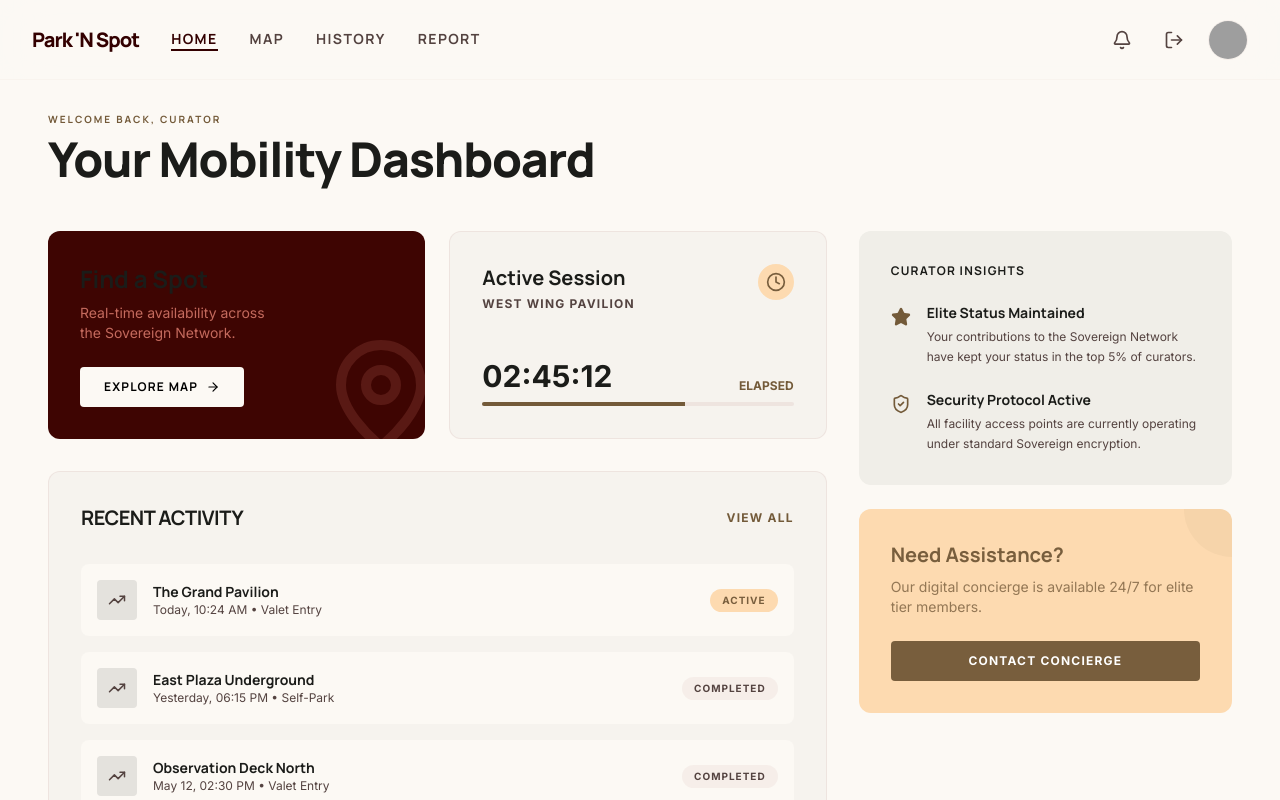
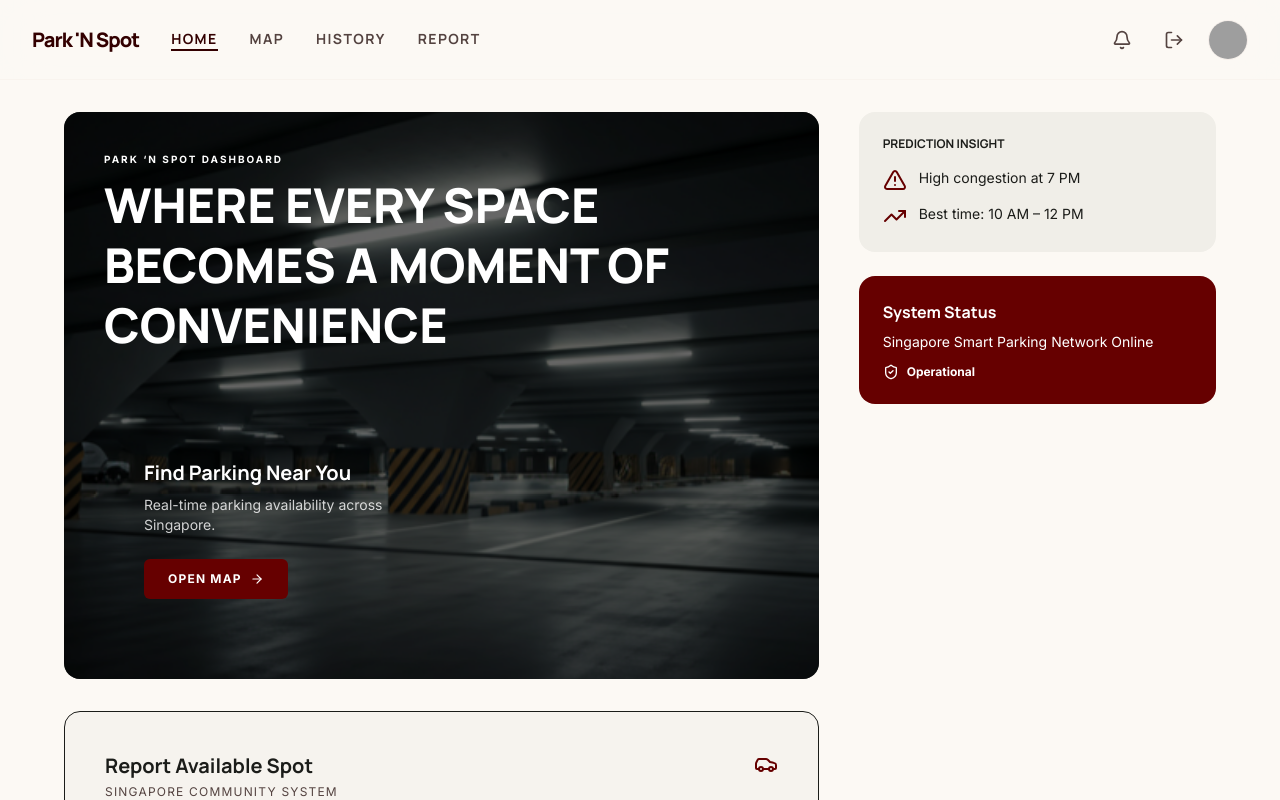
Before and after one commit to ELECTIVE12/PARK-N-SPOT, a React (Vite) app: page /home in a window 1280 px wide. Shown: the top 800 px of the page. Built offline with nearby package versions, Linux system fonts and the light colour scheme; sample sign-in values are in the browser's storage; grey boxes are pictures that could not be loaded; what @react-pdf/renderer would draw is missing.

Commit message:
Update Home.tsx

```diff
--- a/src/pages/user/Home.tsx
+++ b/src/pages/user/Home.tsx
@@ -1,130 +1,264 @@
-import React from 'react';
+import React, { useState } from 'react';
 import { motion } from 'motion/react';
-import { MapPin, Clock, Star, ArrowRight, TrendingUp, ShieldCheck } from 'lucide-react';
+import {
+  MapPin,
+  ArrowRight,
+  TrendingUp,
+  Car,
+  AlertTriangle,
+  BarChart2,
+  ShieldCheck,
+} from 'lucide-react';
 import { Link } from 'react-router-dom';
+import findparkgo from "../../components/images/findparkgo.png";
 
 export default function Home() {
+
+  const isMobile = window.innerWidth < 768;
+
+  const [showReport, setShowReport] = useState(false);
+  const [reportText, setReportText] = useState("");
+  const [submitted, setSubmitted] = useState(false);
+  const [error, setError] = useState("");
+  const totalParking = 200;
+  const [occupied, setOccupied] = useState(120);
+  const available = totalParking - occupied;
+
+  const handleSubmitReport = () => {
+    if (!reportText.trim()) {
+      setError("Please enter a parking location.");
+      return;
+    }
+
+    setError("");
+    console.log("Parking Report:", reportText);
+
+    setSubmitted(true);
+
+    setTimeout(() => {
+      setSubmitted(false);
+      setShowReport(false);
+      setReportText("");
+    }, 2000);
+  };
+
   return (
-    <main className="pt-28 pb-24 px-6 md:px-12 max-w-7xl mx-auto">
-      <header className="mb-12">
+
+    <div className="flex flex-col min-h-screen">
+
+      <main className="flex-1 pt-24 sm:pt-28 pb-10 px-4 sm:px-6 md:px-10 xl:px-16 2xl:px-24 max-w-[1800px] mx-auto">
+
+        <div className="grid grid-cols-1 xl:grid-cols-12 gap-6 sm:gap-8 lg:gap-10">
+          <section className="xl:col-span-8 space-y-6 sm:space-y-8">
+            <div className="relative rounded-2xl overflow-hidden">
+              <div
+                className="absolute inset-0"
+                style={{
+                  backgroundImage: `url(${findparkgo})`,
+                  backgroundSize: 'cover',
+                  backgroundPosition: 'center',
+                  animation: isMobile
+                    ? 'bgMoveMobile 25s ease-in-out infinite alternate'
+                    : 'bgMove 20s ease-in-out infinite alternate',
+                }}
+              />
+
+              <div className="absolute inset-0 bg-black/60" />
+
+              <div className="relative z-10 p-6 sm:p-8 lg:p-10">
+
+                {/* HEADER */}
+                <header className="mb-10 sm:mb-12 lg:mb-16">
                   <motion.div
                     initial={{ opacity: 0, x: -20 }}
                     animate={{ opacity: 1, x: 0 }}
-          className="flex flex-col gap-2"
+                    className="flex flex-col gap-2 max-w-4xl"
                   >
-          <span className="text-secondary font-headline tracking-[0.2em] uppercase text-[10px] font-bold">Welcome back, Curator</span>
-          <h1 className="text-4xl md:text-5xl font-headline font-black tracking-tight text-on-surface">Your Mobility Dashboard</h1>
+                    <span className="text-white font-bold tracking-[0.2em] uppercase text-[10px]">
+                      Park ‘n Spot Dashboard
+                    </span>
+
+                    <h1 className="text-2xl sm:text-3xl md:text-4xl xl:text-5xl font-black text-white leading-tight">
+                      WHERE EVERY SPACE BECOMES A MOMENT OF CONVENIENCE
+                    </h1>
                   </motion.div>
                 </header>
 
-      <div className="grid grid-cols-1 lg:grid-cols-12 gap-8">
-        {/* Quick Actions & Stats */}
-        <section className="lg:col-span-8 space-y-8">
                 <div className="grid grid-cols-1 md:grid-cols-2 gap-6">
-            <div className="bg-primary-container p-8 rounded-xl text-on-primary relative overflow-hidden group">
-              <div className="relative z-10">
-                <h3 className="text-2xl font-headline font-bold mb-2">Find a Spot</h3>
-                <p className="text-on-primary-container text-sm mb-6 max-w-[200px]">Real-time availability across the Sovereign Network.</p>
-                <Link to="/explore" className="inline-flex items-center gap-2 bg-surface text-primary px-6 py-3 rounded-sm font-headline font-bold text-xs uppercase tracking-widest hover:bg-secondary-container transition-all">
-                  Explore Map <ArrowRight size={14} />
+                  <div className="p-6 sm:p-8 lg:p-10 rounded-2xl relative overflow-hidden min-h-[220px] flex flex-col justify-between text-white">
+
+                    <div>
+                      <h3 className="text-lg sm:text-xl font-bold mb-2">
+                        Find Parking Near You
+                      </h3>
+
+                      <p className="text-white/80 text-xs sm:text-sm mb-6 max-w-[260px]">
+                        Real-time parking availability across Singapore.
+                      </p>
+
+                      <Link
+                        to="/explore"
+                        className="inline-flex items-center gap-2 bg-[#660000] text-white px-4 sm:px-6 py-2 sm:py-3 rounded-md font-bold text-xs uppercase tracking-widest hover:bg-[#7a0000] transition-all"
+                      >
+                        Open Map <ArrowRight size={14} />
                       </Link>
                     </div>
-              <MapPin size={120} className="absolute -bottom-4 -right-4 text-on-primary-container/20 group-hover:scale-110 transition-transform duration-500" />
                   </div>
 
-            <div className="bg-surface-container-low p-8 rounded-xl border border-outline-variant/30 flex flex-col justify-between">
-              <div className="flex justify-between items-start">
-                <div>
-                  <h3 className="text-xl font-headline font-bold text-on-surface">Active Session</h3>
-                  <p className="text-xs text-on-surface-variant uppercase tracking-widest font-bold mt-1">West Wing Pavilion</p>
-                </div>
-                <div className="bg-secondary-container p-2 rounded-full text-on-secondary-container">
-                  <Clock size={20} />
-                </div>
-              </div>
-              <div className="mt-8">
-                <div className="flex justify-between items-end mb-2">
-                  <span className="text-3xl font-black text-on-surface">02:45:12</span>
-                  <span className="text-xs font-bold text-secondary">ELAPSED</span>
-                </div>
-                <div className="w-full h-1 bg-outline-variant/30 rounded-full overflow-hidden">
-                  <motion.div
-                    initial={{ width: 0 }}
-                    animate={{ width: '65%' }}
-                    className="h-full bg-secondary"
-                  />
-                </div>
                 </div>
               </div>
             </div>
 
-          {/* Recent Activity */}
-          <div className="bg-surface-container-low rounded-xl p-8 border border-outline-variant/30">
-            <div className="flex justify-between items-center mb-8">
-              <h3 className="text-xl font-headline font-bold text-on-surface uppercase tracking-tight">Recent Activity</h3>
-              <Link to="/history" className="text-xs font-bold text-secondary uppercase tracking-widest hover:underline">View All</Link>
+            <div className="bg-surface-container-low p-6 sm:p-8 lg:p-10 rounded-2xl border flex flex-col justify-between min-h-[220px]">
+
+              <div className="flex justify-between items-start">
+                <div>
+                  <h3 className="text-lg sm:text-xl font-bold text-on-surface">
+                    Report Available Spot
+                  </h3>
+                  <p className="text-xs text-on-surface-variant uppercase tracking-widest mt-1">
+                    Singapore Community System
+                  </p>
                 </div>
-            <div className="space-y-4">
-              {[
-                { name: 'The Grand Pavilion', date: 'Today, 10:24 AM', type: 'Valet Entry', status: 'Active' },
-                { name: 'East Plaza Underground', date: 'Yesterday, 06:15 PM', type: 'Self-Park', status: 'Completed' },
-                { name: 'Observation Deck North', date: 'May 12, 02:30 PM', type: 'Valet Entry', status: 'Completed' },
-              ].map((activity, i) => (
-                <div key={i} className="flex items-center justify-between p-4 bg-surface rounded-lg group hover:bg-surface-container-high transition-all cursor-pointer">
-                  <div className="flex items-center gap-4">
-                    <div className="w-10 h-10 bg-surface-container-highest rounded-sm flex items-center justify-center text-on-surface-variant">
-                      <TrendingUp size={18} />
+
+                <Car className="text-[#660000]" />
               </div>
+
+              <button
+                onClick={() => setShowReport(true)}
+                className="mt-6 sm:mt-8 w-full py-2 sm:py-3 bg-[#660000] text-white text-xs font-bold uppercase tracking-widest rounded-md hover:bg-[#7a0000] transition-all"
+              >
+                Submit Report
+              </button>
+            </div>
+
+            <div className="bg-surface-container-low rounded-2xl p-6 sm:p-8 lg:p-10 border">
+
+              <div className="flex justify-between items-center mb-6">
+                <h3 className="text-lg font-bold uppercase">
+                  Live Parking Overview
+                </h3>
+                <BarChart2 className="text-[#660000]" />
+              </div>
+
+              <div className="grid grid-cols-3 text-center">
                 <div>
-                      <h4 className="font-bold text-on-surface text-sm">{activity.name}</h4>
-                      <p className="text-xs text-on-surface-variant">{activity.date} • {activity.type}</p>
+                  <p className="text-2xl font-black">{available}</p>
+                  <p className="text-xs uppercase">Available</p>
                 </div>
+
+                <div>
+                  <p className="text-2xl font-black">{occupied}</p>
+                  <p className="text-xs uppercase">Occupied</p>
                 </div>
-                  <span className={`text-[10px] font-bold uppercase tracking-widest px-3 py-1 rounded-full ${
-                    activity.status === 'Active' ? 'bg-secondary-container text-on-secondary-container' : 'bg-outline-variant/20 text-on-surface-variant'
-                  }`}>
-                    {activity.status}
-                  </span>
-                </div>
-              ))}
-            </div>
-          </div>
-        </section>
 
-        {/* Sidebar Info */}
-        <aside className="lg:col-span-4 space-y-6">
-          <div className="bg-surface-container p-8 rounded-xl space-y-6">
-            <h3 className="font-headline font-bold text-on-surface uppercase tracking-widest text-xs">Curator Insights</h3>
-            <div className="space-y-6">
-              <div className="flex gap-4">
-                <div className="text-secondary mt-1"><Star size={20} fill="currentColor" /></div>
                 <div>
-                  <h4 className="font-bold text-sm text-on-surface">Elite Status Maintained</h4>
-                  <p className="text-xs text-on-surface-variant leading-relaxed mt-1">Your contributions to the Sovereign Network have kept your status in the top 5% of curators.</p>
-                </div>
-              </div>
-              <div className="flex gap-4">
-                <div className="text-secondary mt-1"><ShieldCheck size={20} /></div>
-                <div>
-                  <h4 className="font-bold text-sm text-on-surface">Security Protocol Active</h4>
-                  <p className="text-xs text-on-surface-variant leading-relaxed mt-1">All facility access points are currently operating under standard Sovereign encryption.</p>
-                </div>
-              </div>
+                  <p className="text-2xl font-black text-[#660000]">7 PM</p>
+                  <p className="text-xs uppercase">Peak</p>
                 </div>
               </div>
 
-          <div className="bg-secondary-container p-8 rounded-xl relative overflow-hidden">
-            <div className="relative z-10">
-              <h3 className="text-xl font-headline font-bold text-on-secondary-container mb-2">Need Assistance?</h3>
-              <p className="text-sm text-on-secondary-container/80 mb-6">Our digital concierge is available 24/7 for elite tier members.</p>
-              <button className="w-full py-3 bg-on-secondary-container text-white text-xs font-bold uppercase tracking-widest rounded-sm hover:opacity-90 transition-all">
-                Contact Concierge
-              </button>
+              <div className="mt-6 h-2 bg-gray-300 rounded-full overflow-hidden">
+                <motion.div
+                  initial={{ width: 0 }}
+                  animate={{ width: `${(occupied / totalParking) * 100}%` }}
+                  className="h-full bg-[#660000]"
+                />
               </div>
-            <div className="absolute top-0 right-0 w-24 h-24 bg-on-secondary-container/5 rounded-full -mr-12 -mt-12"></div>
             </div>
+
+          </section>
+          <aside className="xl:col-span-4 space-y-6">
+
+            <div className="bg-surface-container p-6 rounded-2xl">
+              <h3 className="text-xs uppercase font-bold mb-4">
+                Prediction Insight
+              </h3>
+
+              <div className="flex gap-3 mb-3">
+                <AlertTriangle className="text-[#660000]" />
+                <p className="text-sm">High congestion at 7 PM</p>
+              </div>
+
+              <div className="flex gap-3">
+                <TrendingUp className="text-[#660000]" />
+                <p className="text-sm">Best time: 10 AM – 12 PM</p>
+              </div>
+            </div>
+
+            <div className="bg-[#660000] text-white p-6 rounded-2xl">
+              <h3 className="font-bold mb-2">System Status</h3>
+              <p className="text-sm mb-3">Singapore Smart Parking Network Online</p>
+
+              <div className="flex items-center gap-2 text-xs font-bold">
+                <ShieldCheck size={16} />
+                Operational
+              </div>
+            </div>
+
           </aside>
         </div>
       </main>
+
+      {showReport && (
+        <div className="fixed inset-0 bg-black/60 flex items-center justify-center z-50 px-4">
+
+          <div className="bg-white w-full max-w-md rounded-xl p-6 space-y-4">
+
+            <h2 className="text-lg font-bold">Report Parking Spot</h2>
+
+            <textarea
+              value={reportText}
+              onChange={(e) => {
+                setReportText(e.target.value);
+                setError("");
+              }}
+              placeholder="e.g. Marina Bay Sands Level 2..."
+              className="w-full border rounded-md p-3 h-24 text-sm"
+            />
+
+            {error && <p className="text-red-500 text-sm font-semibold">{error}</p>}
+
+            {submitted && (
+              <p className="text-green-600 text-sm font-semibold">
+                Report submitted successfully ✔
+              </p>
+            )}
+
+            <div className="flex justify-end gap-3">
+
+              <button
+                onClick={() => setShowReport(false)}
+                className="px-4 py-2 text-sm border rounded-md"
+              >
+                Cancel
+              </button>
+
+              <button
+                onClick={handleSubmitReport}
+                className="px-4 py-2 text-sm bg-[#660000] text-white rounded-md hover:bg-[#7a0000]"
+              >
+                Submit
+              </button>
+
+            </div>
+
+          </div>
+        </div>
+      )}
+
+      <style>{`
+        @keyframes bgMove {
+          0% { transform: scale(1.05); }
+          100% { transform: scale(1.15); }
+        }
+
+        @keyframes bgMoveMobile {
+          0% { transform: scale(1.02); }
+          100% { transform: scale(1.06); }
+        }
+      `}</style>
+
+    </div>
   );
 }
```
Lines whose indentation alone changed are shown as unchanged.
